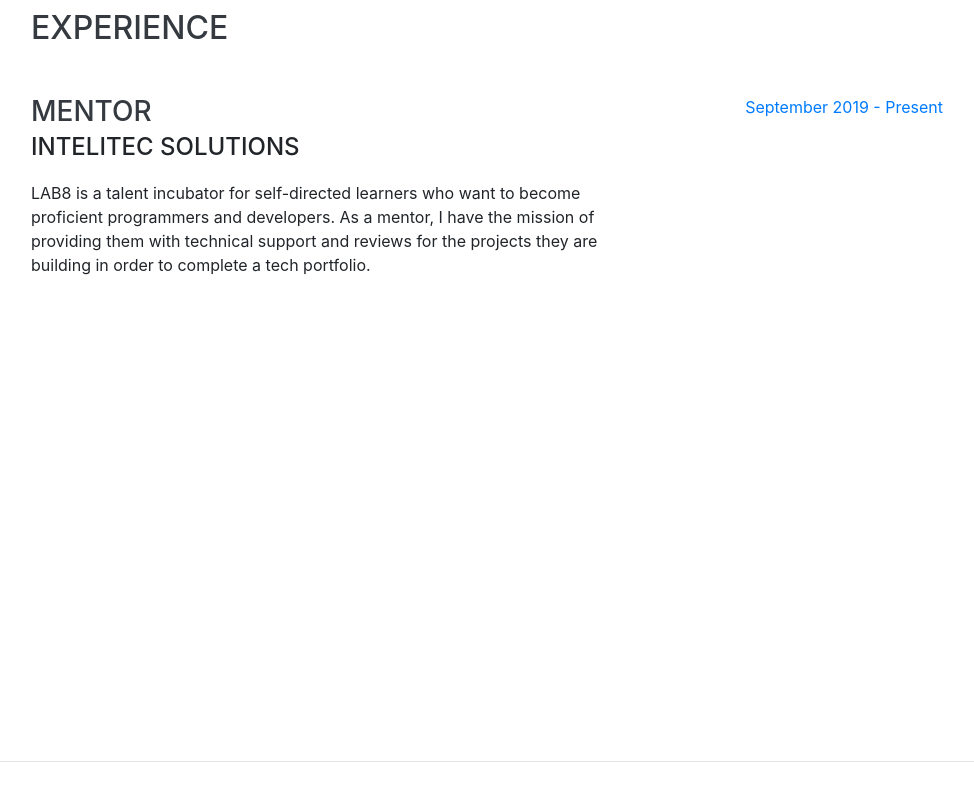
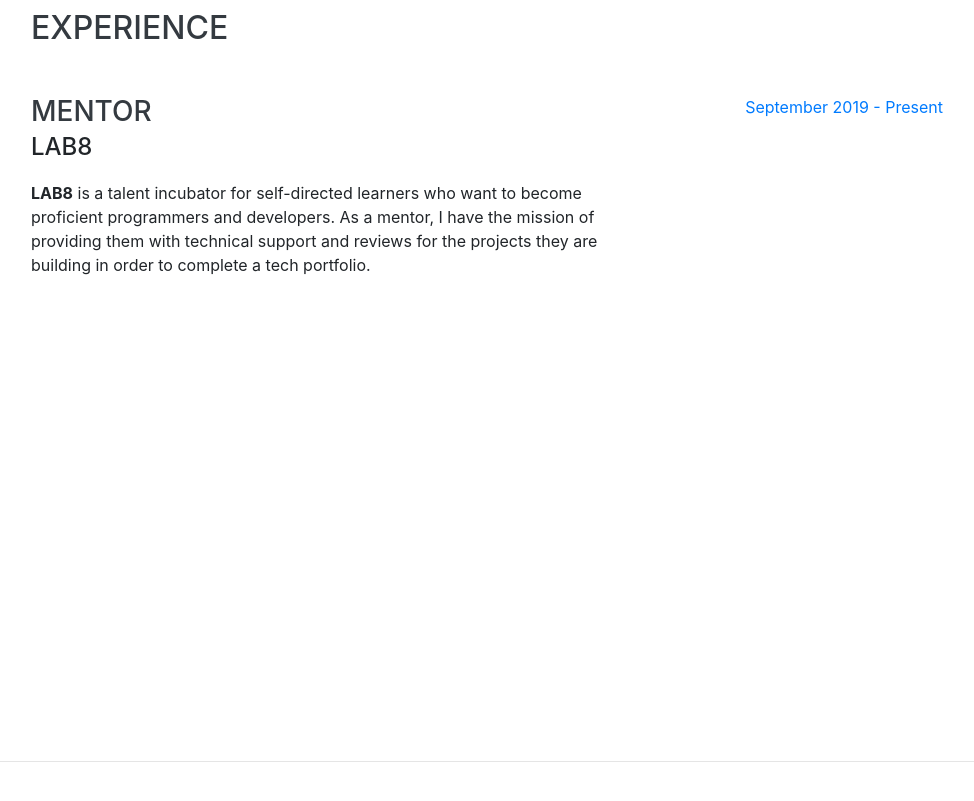
Before and after one commit to woleogounchi/resume-site, a website with bundled scripts: page index.html in a window 1280 px wide. Shown: the part 840-1641 px from the top of the page, without its empty margins (289-1263 px from the left). Built offline with nearby package versions, Linux system fonts and the light colour scheme; a web font is replaced by a local one.

Commit message:
Update index.html

```diff
--- a/index.html
+++ b/index.html
@@ -96,8 +96,8 @@
         <div class="resume-item d-flex flex-column flex-md-row justify-content-between mb-5">
           <div class="resume-content">
             <h3 class="mb-0">Mentor</h3>
-            <div class="subheading mb-3">Intelitec Solutions</div>
-            <p>LAB8 is a talent incubator for self-directed learners who want to become proficient programmers and developers. As a mentor, I have the mission of providing them with technical support and reviews for the projects they are building in order to complete a tech portfolio.</p>
+            <div class="subheading mb-3">LAB8</div>
+            <p><strong>LAB8</strong> is a talent incubator for self-directed learners who want to become proficient programmers and developers. As a mentor, I have the mission of providing them with technical support and reviews for the projects they are building in order to complete a tech portfolio.</p>
           </div>
           <div class="resume-date text-md-right">
             <span class="text-primary">September 2019 - Present</span>
```
